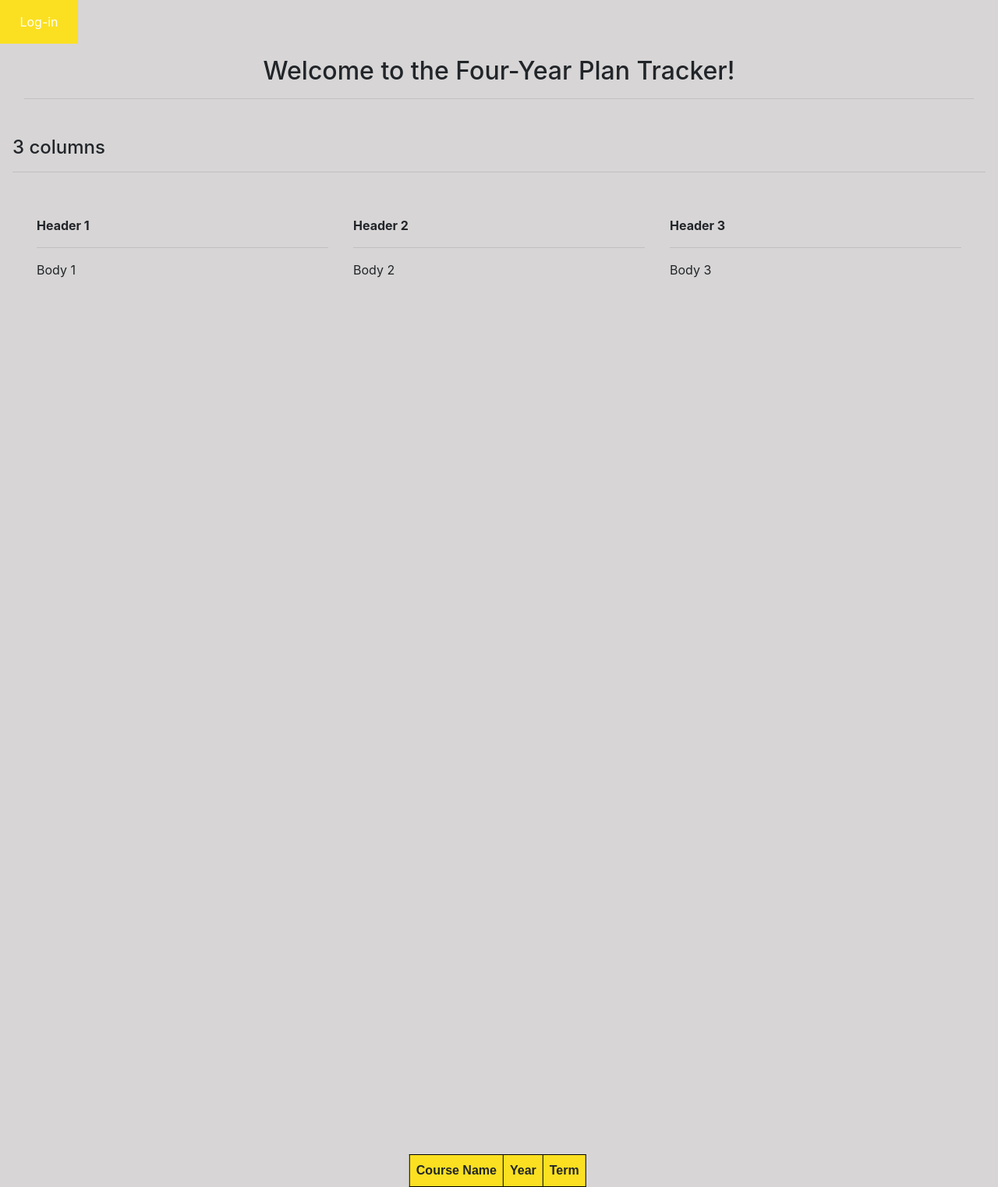
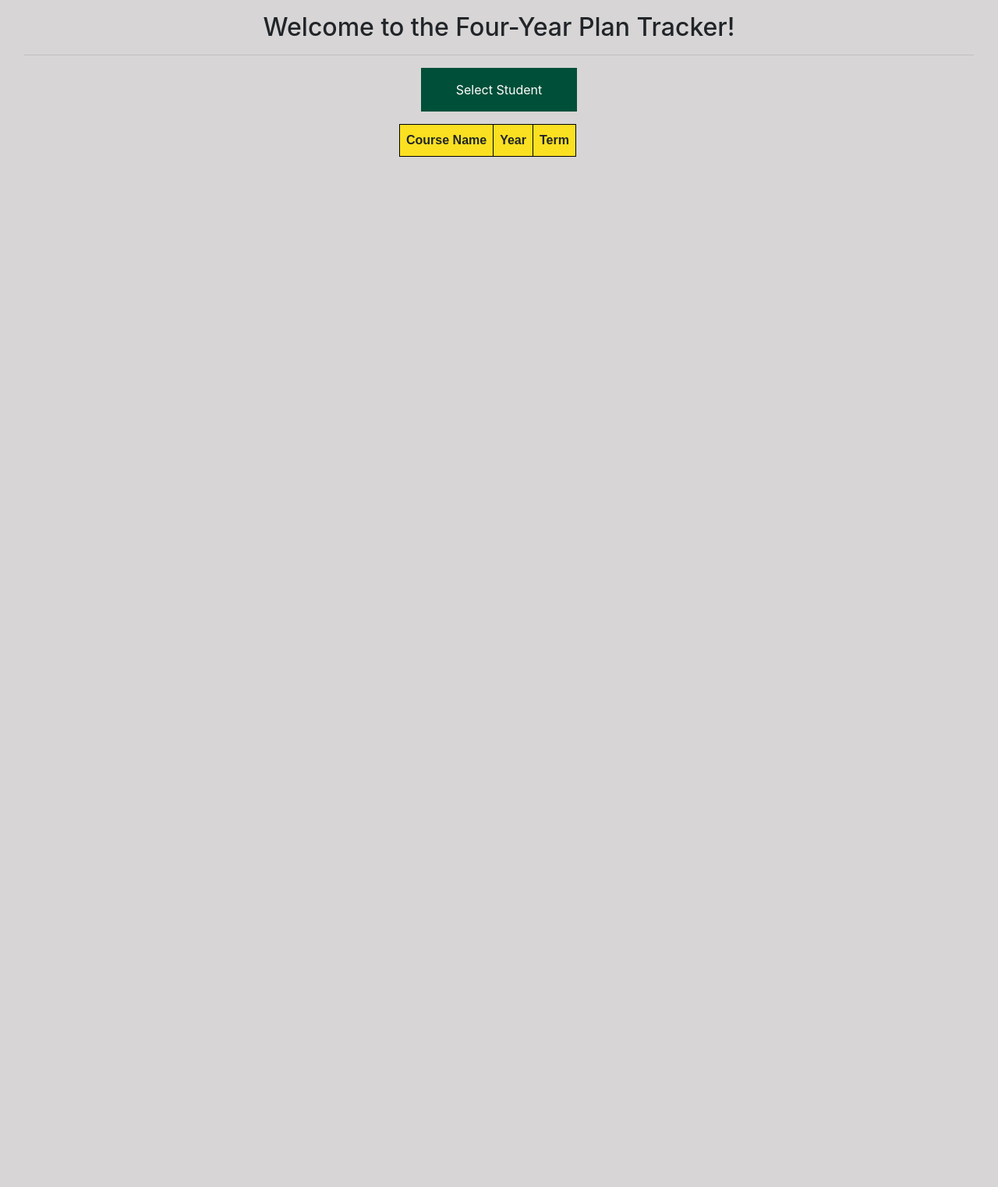
Before and after one commit to river-veek/four-year-plan-tracker, a Flask app: page / in a window 1280 px wide; the page is wider, and only the part inside the window is pictured. Shown: that part at 78% size. After the commit the page ends 201 px from the top of that part, so only its background shows below. Run offline with Flask 2, Linux system fonts and the light colour scheme; lists and menus that the app fills with data are empty; some libraries are stand-ins or nearby versions.

Commit message:
Removed annoying blank space, working on more Bootstrap

```diff
--- a/static/css/ui.css
+++ b/static/css/ui.css
@@ -17,6 +17,7 @@ body {
 	height:auto;
 }
 
+/*
 .top-section {
 	text-align: center;
 	padding: 1px;
@@ -31,12 +32,12 @@ body {
 	margin: 0;
 	align-content: center
 }
-
+*/
 
 .dropbtn {
 	left:50%;
 	top: 50%;
-	width: 100px;
+	width: 200px;
 	background-color: #004F39;
 	color: white;
 	padding: 16px;
@@ -65,9 +66,12 @@ body {
 
 .dropdown-content {
 	display: none;
+	/*
 	position: fixed;
+	*/
 	background-color: #f1f1f1;
-	min-width: 160px;
+	min-width: 100px;
+	max-width: 200px;
 	box-shadow: 0px 8px 16px 0px rgba(0,0,0,0.2);
 	z-index: 1;
 }
@@ -81,6 +85,18 @@ body {
 
 .dropdown-content a:hover {background-color: #ddd}
 
+/* Sample css for Bootstrap button
+.dropdown-container {
+  position: relative;
+}
+
+.dropdown-menu {
+  position: absolute;
+  top: 100%;
+  right: 0;
+  margin-left: -100px;
+}
+*/
 
 .show {display:block;}
 
@@ -88,10 +104,11 @@ body {
 	position: relative;
 	top: 50%;
 	margin: -10px auto;
-		/* -height/2 */
+		 /*-height/2 */
 	width: 20px;
 	height: 20px;
 }
+
 
 table {
   font-family: arial, sans-serif;
@@ -125,9 +142,8 @@ td, th {
 
 .functions {
   position: relative;
-	left: 50%;
+	left: 40%;
 	align-content: center;
-	transform: translate(-9%,2500%);
 }
 
 tr:nth-child(even) {background-color: green;}
--- a/templates/ui.html
+++ b/templates/ui.html
@@ -8,6 +8,7 @@
     <title>FYPT</title>
 		<link rel="stylesheet" href="https://maxcdn.bootstrapcdn.com/bootstrap/4.0.0/css/bootstrap.min.css">
 		<script src="https://ajax.googleapis.com/ajax/libs/jquery/3.3.1/jquery.min.js"></script>
+		<script src="https://cdnjs.cloudflare.com/ajax/libs/popper.js/1.12.9/umd/popper.min.js"></script>
 		<script src="https://maxcdn.bootstrapcdn.com/bootstrap/4.0.0/js/bootstrap.min.js"></script>
     <link rel="stylesheet" href="../static/css/ui.css">
   </head>
@@ -23,27 +24,54 @@
   <body>
 	  <script type="text/javascript" src="../static/js/ui.js"></script>
 
-	  <div class="dropdown" id="init">
-		  <div id="lists">
-		    <button onclick="toggleShow()" class="dropbtn" id="log-in"> Log-in </button>
-			  <div id="dropdown-list" class="dropdown-content">
-					<!--Temporary Dropdown data for testing-->
-					<a onclick="toggleLogin()">9557593</a>
-		    </div>
-		  </div>
-	  </div>
-
 		<div class="container-fluid padding">
 			<div class="row text-center padding">
 				<div class="col-12">
+
+
 					<h2>Welcome to the Four-Year Plan Tracker!</h2>
 					<hr>
+
+					<div class="dropdown" id="init">
+					  <div id="lists">
+					    <button data-toggle="dropdown" onclick="toggleShow()" class="dropbtn" id="log-in">Select Student</button>
+						  <div id="dropdown-list" class="dropdown-content">
+								<!--Temporary Dropdown data for testing-->
+								<a onclick="toggleLogin()">955759321</a>
+					    </div>
+					  </div>
+				  </div>
 
 				</div>
 			</div>
 		</div>
 
-		<!-- Testing Bootstrap functionality (proof of concept)-->
+		<div class="functions">
+			<table id="added-list" style="display: block;">
+				<tr>
+					<th>Course Name</th>
+					<th>Year</th>
+					<th>Term</th>
+				</tr>
+			</table>
+			<button id="add" style="display: none;" onclick="addClass()">Add Class</button>
+			<button id="remove" style="display: none;" onclick="removeClass()">Remove Class</button>
+			<button id="save" style="display: none;" onclick="">Save</button>
+			<button id="display" style="display: none;" onclick="">Display</button>
+		</div>
+
+<!-- Sample button Bootstrap
+		<div class="dropdown-container">
+  		<button data-toggle="dropdown" class="btn btn-success dropdown-toggle btn-xs" type="button" aria-expanded="true">Success <span class="caret"></span>
+  		</button>
+  		<ul role="menu" class="dropdown-menu">
+    		<li><a href="#">Action</a> </li>
+
+  		</ul>
+		</div>
+-->
+
+		<!-- Testing Bootstrap functionality (proof of concept)
 		<div class="col-12">
 			<h4>3 columns</h4>
 			<hr>
@@ -75,20 +103,9 @@
 				</div>
 			</div>
 		</div>
+	-->
 
-	  <div class="functions">
-			<table id="added-list" style="display: block;">
-				<tr>
-					<th>Course Name</th>
-					<th>Year</th>
-					<th>Term</th>
-				</tr>
-			</table>
-		  <button id="add" style="display: none;" onclick="addClass()">Add Class</button>
-			<button id="remove" style="display: none;" onclick="removeClass()">Remove Class</button>
-			<button id="save" style="display: none;" onclick="">Save</button>
-			<button id="display" style="display: none;" onclick="">Display</button>
-	  </div>
+
 
   </body>
 </html>
```
